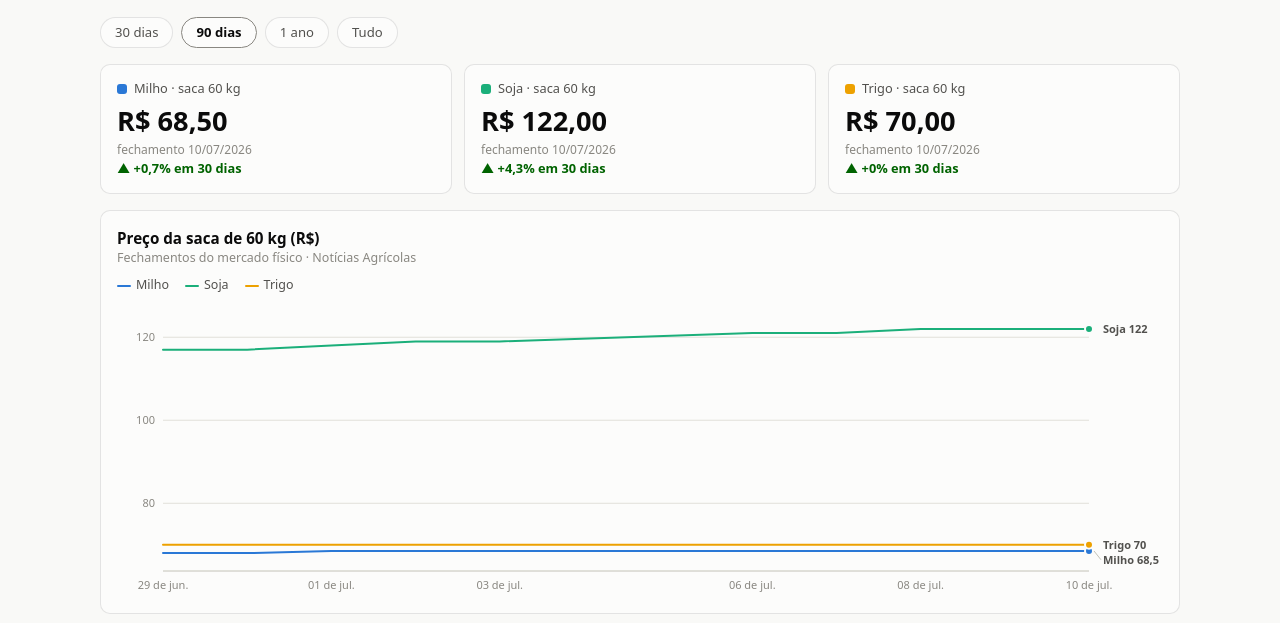
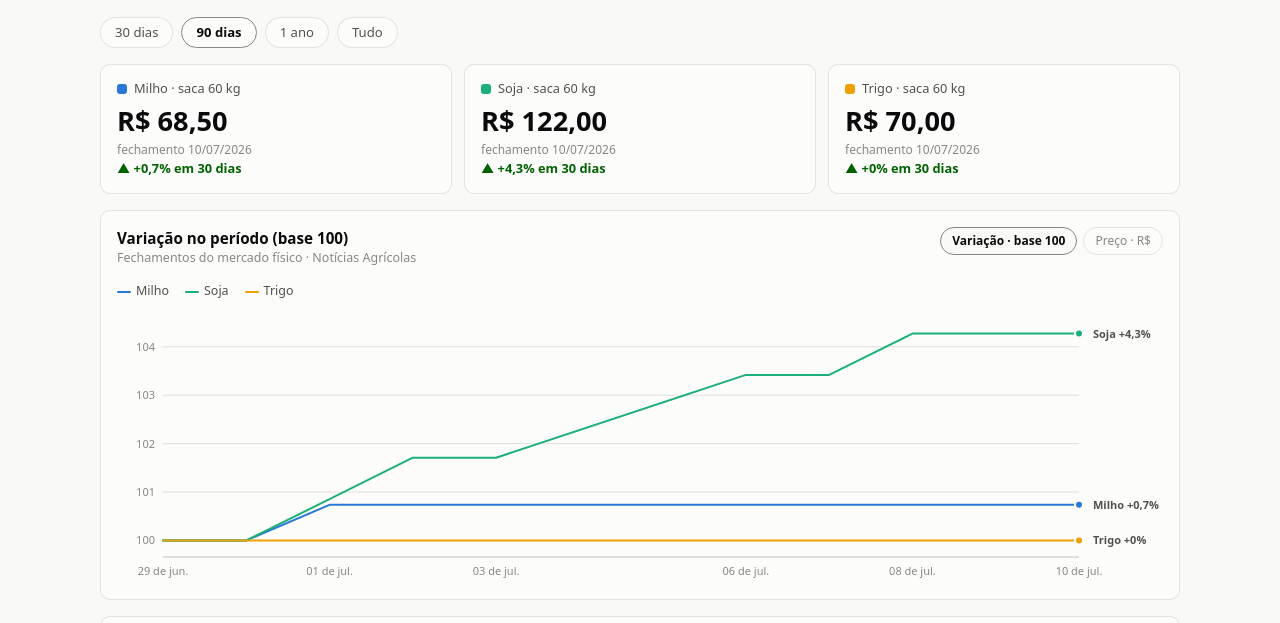
Before and after one commit to henriquereolonpain-sys/-monitor-agro-rs, a plain HTML site: page docs/index.html in a window 1280 px wide. Shown: the part 106-729 px from the top of the page. Drawn offline with Linux system fonts and the light colour scheme.

Commit message:
Dashboard: corrige escala esmagada no gráfico de preços
Soja (~R$120) achatava milho e trigo (~R$70) num eixo único, escondendo
as variações. Sem eixo duplo: modo padrão indexado em base 100 no início
do período (variações comparáveis, linha de referência em 100, tooltip
com R$ e %), e modo alternativo em R$ como small multiples com escala
própria por commodity.

Co-Authored-By: Claude Fable 5 <noreply@anthropic.com>

```diff
--- a/docs/index.html
+++ b/docs/index.html
@@ -82,6 +82,20 @@
   }
   .card h2 { font-size: .95rem; font-weight: 600; }
   .card .desc { font-size: .78rem; color: var(--text-muted); margin-bottom: 8px; }
+  .card-head { display: flex; justify-content: space-between; align-items: flex-start; gap: 12px; flex-wrap: wrap; }
+  .modos { display: flex; gap: 6px; }
+  .modos button {
+    font: inherit; font-size: .75rem; padding: 4px 11px; cursor: pointer;
+    background: transparent; color: var(--text-muted);
+    border: 1px solid var(--border); border-radius: 999px;
+  }
+  .modos button[aria-pressed="true"] {
+    color: var(--text-primary); font-weight: 600; border-color: var(--text-muted);
+    background: var(--page);
+  }
+  .mini-titulo { display: flex; align-items: center; gap: 7px; font-size: .8rem;
+    font-weight: 600; color: var(--text-secondary); margin: 14px 0 2px; }
+  .mini-titulo .swatch { width: 10px; height: 10px; border-radius: 3px; }
   .legend { display: flex; gap: 16px; font-size: .78rem; color: var(--text-secondary); margin: 6px 0 2px; flex-wrap: wrap; }
   .legend .key { display: inline-block; width: 14px; height: 0; border-top: 2px solid; border-radius: 2px; vertical-align: middle; margin-right: 5px; }
   svg { display: block; width: 100%; height: auto; }
@@ -129,8 +143,16 @@
   <section class="tiles" id="tiles"></section>
 
   <section class="card">
-    <h2>Preço da saca de 60&nbsp;kg (R$)</h2>
-    <div class="desc">Fechamentos do mercado físico · Notícias Agrícolas</div>
+    <div class="card-head">
+      <div>
+        <h2 id="tituloPrecos">Variação no período (base 100)</h2>
+        <div class="desc">Fechamentos do mercado físico · Notícias Agrícolas</div>
+      </div>
+      <div class="modos" id="modosPrecos" aria-label="Modo de exibição">
+        <button data-modo="indice" aria-pressed="true">Variação · base 100</button>
+        <button data-modo="reais" aria-pressed="false">Preço · R$</button>
+      </div>
+    </div>
     <div class="legend" id="legendPrecos"></div>
     <div id="chartPrecos"></div>
   </section>
@@ -179,6 +201,7 @@ const fmtBR = new Intl.NumberFormat("pt-BR", { minimumFractionDigits: 2, maximum
 const fmt1 = new Intl.NumberFormat("pt-BR", { maximumFractionDigits: 1 });
 let DADOS = null;
 let diasFiltro = 90;
+let modoPrecos = "indice";
 
 function el(tag, attrs, parent) {
   const n = document.createElementNS(NS, tag);
@@ -240,14 +263,20 @@ function mostrarTooltip(x, y, dataIso, linhas) {
 }
 function esconderTooltip() { tt.style.display = "none"; }
 
-/* ---------- gráfico de linhas (preços) ---------- */
-function desenharLinhas(container, series, altura = 300) {
+/* ---------- gráfico de linhas ----------
+   opts: fmtVal(serie, i) → texto do tooltip · endLabel(serie) → rótulo direto
+         fmtTick(v) → texto do eixo · refY → linha de referência (ex.: base 100) */
+function desenharLinhas(container, series, altura = 300, opts = {}) {
   container.textContent = "";
   const W = Math.max(container.clientWidth || 640, 320), H = altura;
-  const M = { t: 14, r: 74, b: 26, l: 46 };
+  const M = { t: 14, r: 84, b: 26, l: 46 };
   const svg = el("svg", { viewBox: `0 0 ${W} ${H}`, role: "img",
-    "aria-label": "Série de preços por commodity" });
+    "aria-label": opts.aria || "Série temporal" });
   container.appendChild(svg);
+
+  const fmtVal = opts.fmtVal || ((s, i) => "R$ " + fmtBR.format(s.valores[i]));
+  const endLabel = opts.endLabel || (s => `${s.nome} ${fmt1.format(s.valores[s.valores.length - 1])}`);
+  const fmtTick = opts.fmtTick || (v => fmt1.format(v));
 
   const todasDatas = [...new Set(series.flatMap(s => s.datas))].sort();
   if (!todasDatas.length) return;
@@ -260,8 +289,11 @@ function desenharLinhas(container, series, altura = 300) {
   for (const tv of ticksLimpos(vmin - folga, vmax + folga)) {
     el("line", { x1: M.l, x2: W - M.r, y1: Y(tv), y2: Y(tv), stroke: "var(--grid)", "stroke-width": 1 }, svg);
     el("text", { x: M.l - 8, y: Y(tv) + 4, "text-anchor": "end", "font-size": 11, fill: "var(--text-muted)" }, svg)
-      .textContent = fmt1.format(tv);
+      .textContent = fmtTick(tv);
   }
+  if (opts.refY !== undefined && opts.refY >= vmin - folga && opts.refY <= vmax + folga)
+    el("line", { x1: M.l, x2: W - M.r, y1: Y(opts.refY), y2: Y(opts.refY),
+      stroke: "var(--baseline)", "stroke-width": 1 }, svg);
   const nx = Math.min(6, todasDatas.length);
   for (let i = 0; i < nx; i++) {
     const d = todasDatas[Math.round(i * (todasDatas.length - 1) / Math.max(nx - 1, 1))];
@@ -278,7 +310,7 @@ function desenharLinhas(container, series, altura = 300) {
       "stroke-linejoin": "round", "stroke-linecap": "round" }, svg);
     const ux = X(s.datas[s.datas.length - 1]), uy = Y(s.valores[s.valores.length - 1]);
     el("circle", { cx: ux, cy: uy, r: 4, fill: s.cor, stroke: "var(--surface-1)", "stroke-width": 2 }, svg);
-    rotulos.push({ ux, uy, texto: `${s.nome} ${fmt1.format(s.valores[s.valores.length - 1])}` });
+    rotulos.push({ ux, uy, texto: endLabel(s) });
   }
 
   // rótulos diretos no fim das linhas (regra de alívio p/ contraste do amarelo);
@@ -311,7 +343,7 @@ function desenharLinhas(container, series, altura = 300) {
     cross.setAttribute("visibility", "visible");
     const linhas = series.map(s => {
       const i = s.datas.indexOf(melhor);
-      return i >= 0 ? { nome: s.nome, cor: getComputedStyle(document.documentElement).getPropertyValue(s.corVar) || s.cor, valor: "R$ " + fmtBR.format(s.valores[i]) } : null;
+      return i >= 0 ? { nome: s.nome, cor: getComputedStyle(document.documentElement).getPropertyValue(s.corVar) || s.cor, valor: fmtVal(s, i) } : null;
     }).filter(Boolean);
     if (linhas.length) mostrarTooltip(ev.clientX, ev.clientY, melhor, linhas);
   });
@@ -391,23 +423,55 @@ function render() {
     tiles.appendChild(t);
   }
 
-  /* legenda preços */
-  const lg = document.getElementById("legendPrecos");
-  lg.textContent = "";
-  for (const s of SERIES) {
-    if (!DADOS.precos?.[s.id]) continue;
-    const item = document.createElement("span");
-    const key = document.createElement("span"); key.className = "key"; key.style.borderTopColor = s.cor;
-    item.append(key, document.createTextNode(s.nome));
-    lg.appendChild(item);
-  }
-
-  /* gráfico preços */
+  /* gráfico preços — dois modos, nunca eixo duplo:
+     "indice": tudo em base 100 no início do período (variações comparáveis)
+     "reais":  small multiples, um mini-gráfico por commodity com escala própria */
   const series = SERIES.filter(s => DADOS.precos?.[s.id]).map(s => {
     const [datas, valores] = filtrar(DADOS.precos[s.id].datas, DADOS.precos[s.id].valores);
     return { nome: s.nome, cor: s.cor, corVar: `--${s.id}`, datas, valores };
   }).filter(s => s.datas.length);
-  desenharLinhas(document.getElementById("chartPrecos"), series);
+
+  const lg = document.getElementById("legendPrecos");
+  const boxPrecos = document.getElementById("chartPrecos");
+  const titulo = document.getElementById("tituloPrecos");
+  lg.textContent = ""; boxPrecos.textContent = "";
+
+  const pctStr = v => (v >= 0 ? "+" : "") + fmt1.format(v) + "%";
+
+  if (modoPrecos === "indice") {
+    titulo.textContent = "Variação no período (base 100)";
+    for (const s of series) {
+      const item = document.createElement("span");
+      const key = document.createElement("span"); key.className = "key"; key.style.borderTopColor = s.cor;
+      item.append(key, document.createTextNode(s.nome));
+      lg.appendChild(item);
+    }
+    const indexadas = series.map(s => ({
+      ...s,
+      brutos: s.valores,
+      valores: s.valores.map(v => v / s.valores[0] * 100),
+    }));
+    desenharLinhas(boxPrecos, indexadas, 280, {
+      aria: "Variação percentual dos preços, base 100 no início do período",
+      refY: 100,
+      fmtVal: (s, i) => `R$ ${fmtBR.format(s.brutos[i])} · ${pctStr(s.valores[i] - 100)}`,
+      endLabel: s => `${s.nome} ${pctStr(s.valores[s.valores.length - 1] - 100)}`,
+    });
+  } else {
+    titulo.textContent = "Preço da saca de 60 kg (R$)";
+    for (const s of series) {
+      const t = document.createElement("div"); t.className = "mini-titulo";
+      const sw = document.createElement("span"); sw.className = "swatch"; sw.style.background = s.cor;
+      t.append(sw, document.createTextNode(s.nome));
+      boxPrecos.appendChild(t);
+      const box = document.createElement("div");
+      boxPrecos.appendChild(box);
+      desenharLinhas(box, [s], 150, {
+        aria: `Preço da saca de ${s.nome} em reais`,
+        endLabel: x => "R$ " + fmtBR.format(x.valores[x.valores.length - 1]),
+      });
+    }
+  }
 
   /* clima */
   if (DADOS.clima?.datas?.length) {
@@ -481,6 +545,14 @@ document.getElementById("filtros").addEventListener("click", ev => {
   for (const b of document.querySelectorAll("#filtros button")) b.setAttribute("aria-pressed", b === btn);
   render();
 });
+
+/* modo do gráfico de preços */
+document.getElementById("modosPrecos").addEventListener("click", ev => {
+  const btn = ev.target.closest("button"); if (!btn) return;
+  modoPrecos = btn.dataset.modo;
+  for (const b of document.querySelectorAll("#modosPrecos button")) b.setAttribute("aria-pressed", b === btn);
+  render();
+});
 window.addEventListener("resize", () => { clearTimeout(window.__rz); window.__rz = setTimeout(render, 150); });
 
 fetch("dados.json")
```
